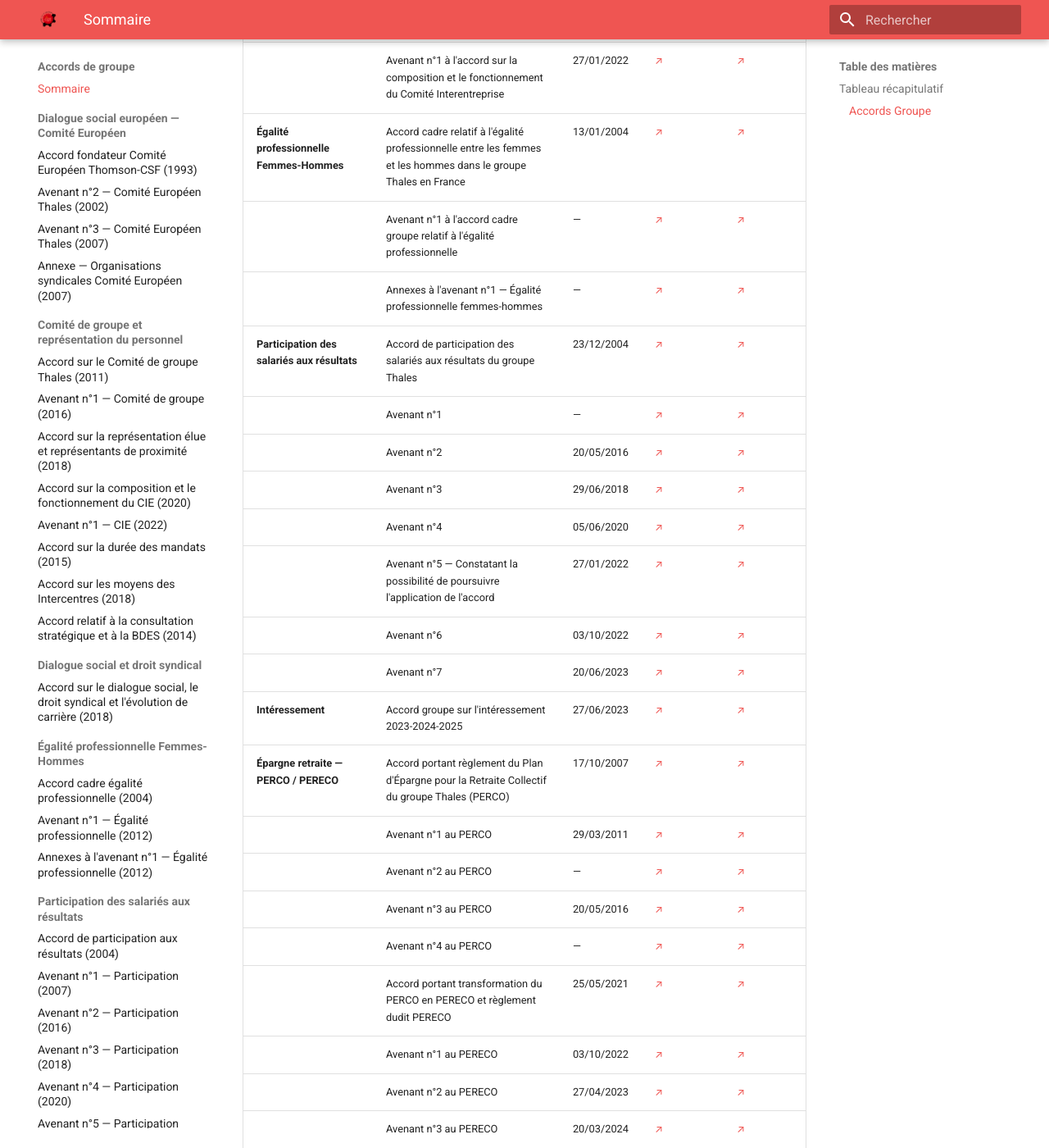
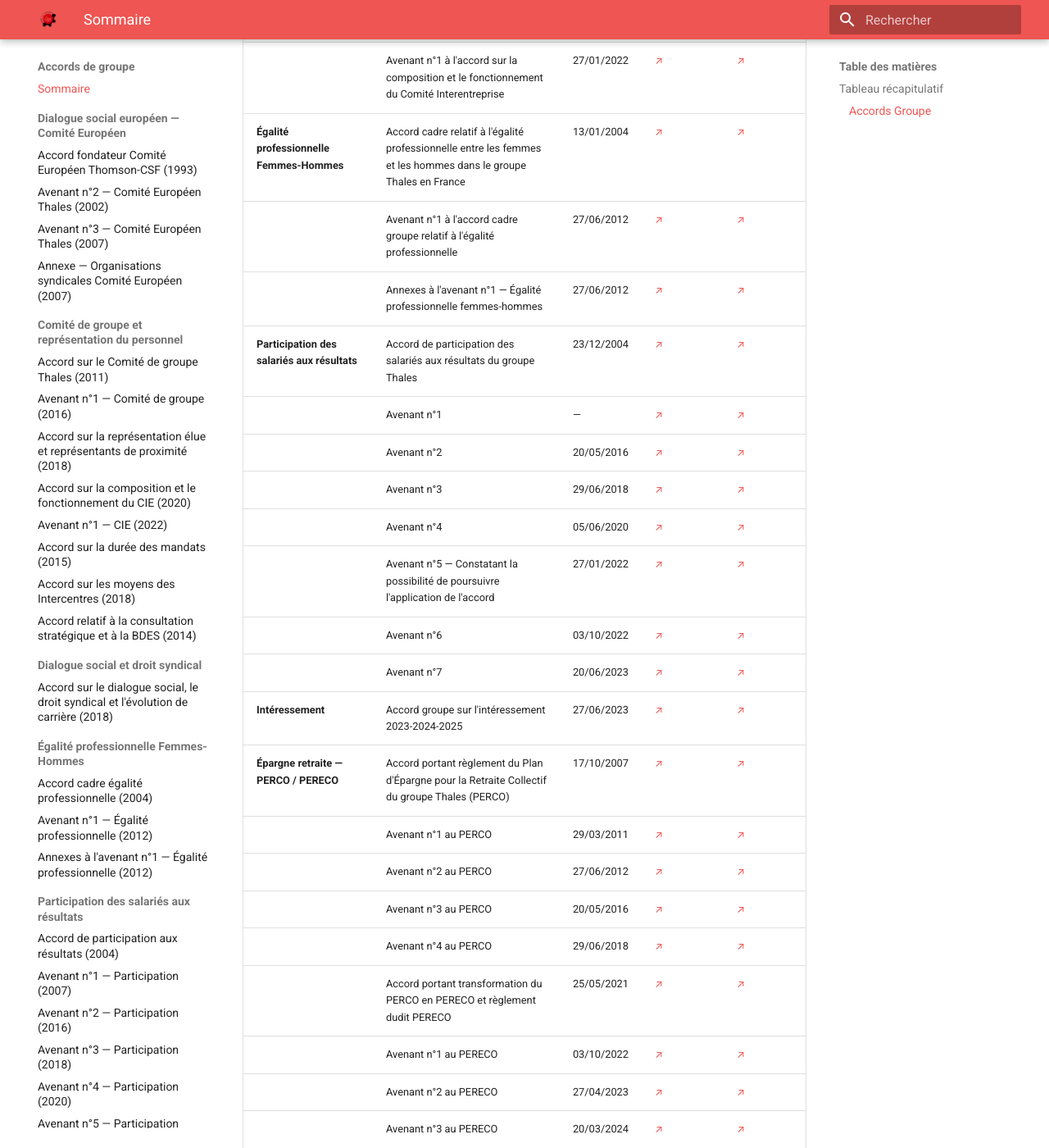
Before and after one commit to Dracufat/accords-thales, an MkDocs documentation site: the page built from docs/accords-groupe/SOMMAIRE.md, in a window 1280 px wide and 1400 px high, scrolled down 1502 px. Shown: the whole window at 82% size. Built offline with MkDocs 1.6.1 and Material for MkDocs 9.7.7, drawn with Linux system fonts in a browser that asks for light colours; some of the changed text lies outside the part shown.

Commit message:
chore: update sommaires dates

```diff
--- a/docs/accords-groupe/SOMMAIRE.md
+++ b/docs/accords-groupe/SOMMAIRE.md
@@ -10,12 +10,12 @@
 
 ### Accords Groupe
 
-| Catégorie                                              | Titre | Date | Document | PDF |
-|--------------------------------------------------------|-------|------|----------|-----|
+| Catégorie                                              | Titre | Date       | Document | PDF |
+|--------------------------------------------------------|-------|------------|----------|-----|
 | **Dialogue social européen — Comité Européen**         | Accord sur la création d'un Comité Européen Thomson-CSF et filiales | 16/11/1993 | [↗](groupe-1993-11-16-accord-sur-la-creation-dun-comite-europeen-thomson-csf-et-filiales.md) | [↗](sources/groupe-1993-11-16-accord-sur-la-creation-dun-comite-europeen-thomson-csf-et-filiales.pdf) |
 |                                                        | Avenant n°2 — Accord relatif au Comité Européen du groupe Thales | 01/03/2002 | [↗](groupe-2002-03-01-accord-relatif-au-comite-europeen-du-groupe-thales-portant-avenant-n2-a-laccord-du-16-novembre-1993.md) | [↗](sources/groupe-2002-03-01-accord-relatif-au-comite-europeen-du-groupe-thales-portant-avenant-n2-a-laccord-du-16-novembre-1993.pdf) |
 |                                                        | Avenant n°3 — Accord relatif au Comité Européen du groupe Thales | 18/12/2007 | [↗](groupe-2007-12-18-accord-relatif-au-comite-europeen-du-groupe-thales-portant-avenant-n3-a-laccord-du-16-novembre-1993.md) | [↗](sources/groupe-2007-12-18-accord-relatif-au-comite-europeen-du-groupe-thales-portant-avenant-n3-a-laccord-du-16-novembre-1993.pdf) |
-|                                                        | Annexe — Organisations syndicales France siégeant au Comité Européen | — | [↗](groupe-2007-organisations-syndicales-france-siegeant-au-comite-europeen-annexe-a-lavenant-n3-a-laccord-du-comite-europeen.md) | [↗](sources/groupe-2007-organisations-syndicales-france-siegeant-au-comite-europeen-annexe-a-lavenant-n3-a-laccord-du-comite-europeen.pdf) |
+|                                                        | Annexe — Organisations syndicales France siégeant au Comité Européen | —          | [↗](groupe-2007-organisations-syndicales-france-siegeant-au-comite-europeen-annexe-a-lavenant-n3-a-laccord-du-comite-europeen.md) | [↗](sources/groupe-2007-organisations-syndicales-france-siegeant-au-comite-europeen-annexe-a-lavenant-n3-a-laccord-du-comite-europeen.pdf) |
 | **Comité de groupe**                                   | Accord sur le Comité de groupe Thales | 14/11/2011 | [↗](groupe-2011-11-14-accord-sur-le-comite-de-groupe-thales.md) | [↗](sources/groupe-2011-11-14-accord-sur-le-comite-de-groupe-thales.pdf) |
 |                                                        | Avenant n°1 à l'accord sur le Comité de groupe Thales du 14 novembre 2011 | 15/01/2016 | [↗](groupe-2016-01-15-avenant-n1-a-laccord-sur-le-comite-de-groupe-thales-du-14-novembre-2011.md) | [↗](sources/groupe-2016-01-15-avenant-n1-a-laccord-sur-le-comite-de-groupe-thales-du-14-novembre-2011.pdf) |
 | **Représentation du personnel**                        | Accord groupe sur la représentation élue du personnel et les représentants de proximité | 13/12/2018 | [↗](groupe-2018-12-13-accord-groupe-sur-la-representation-elue-du-personnel-et-les-representants-de-proximite.md) | [↗](sources/groupe-2018-12-13-accord-groupe-sur-la-representation-elue-du-personnel-et-les-representants-de-proximite.pdf) |
@@ -26,10 +26,10 @@
 | **CIE**                                                | Accord groupe sur la composition et le fonctionnement du Comité Interentreprise du groupe Thales | 31/03/2020 | [↗](groupe-2020-03-31-accord-groupe-sur-la-composition-et-le-fonctionnement-du-comite-interentreprise-du-groupe-thales.md) | [↗](sources/groupe-2020-03-31-accord-groupe-sur-la-composition-et-le-fonctionnement-du-comite-interentreprise-du-groupe-thales.pdf) |
 |                                                        | Avenant n°1 à l'accord sur la composition et le fonctionnement du Comité Interentreprise | 27/01/2022 | [↗](groupe-2022-01-27-avenant-n1-a-laccord-groupe-sur-la-composition-et-le-fonctionnement-du-comite-interentreprise-du-groupe-thales.md) | [↗](sources/groupe-2022-01-27-avenant-n1-a-laccord-groupe-sur-la-composition-et-le-fonctionnement-du-comite-interentreprise-du-groupe-thales.pdf) |
 | **Égalité professionnelle Femmes-Hommes**              | Accord cadre relatif à l'égalité professionnelle entre les femmes et les hommes dans le groupe Thales en France | 13/01/2004 | [↗](groupe-2004-01-13-accord-cadre-relatif-a-legalite-professionnelle-entre-les-femmes-et-les-hommes-dans-le-groupe-thales-en-france.md) | [↗](sources/groupe-2004-01-13-accord-cadre-relatif-a-legalite-professionnelle-entre-les-femmes-et-les-hommes-dans-le-groupe-thales-en-france.pdf) |
-|                                                        | Avenant n°1 à l'accord cadre groupe relatif à l'égalité professionnelle | — | [↗](groupe-2012-avenant-n1-a-laccord-cadre-groupe-relatif-a-legalite-professionnelle-entre-les-femmes-et-les-hommes-dans-le-groupe-thales-en-france.md) | [↗](sources/groupe-2012-avenant-n1-a-laccord-cadre-groupe-relatif-a-legalite-professionnelle-entre-les-femmes-et-les-hommes-dans-le-groupe-thales-en-france.pdf) |
-|                                                        | Annexes à l'avenant n°1 — Égalité professionnelle femmes-hommes | — | [↗](groupe-2012-annexes-a-lavenant-n1-a-laccord-groupe-sur-legalite-professionnelle-femmes-hommes.md) | [↗](sources/groupe-2012-annexes-a-lavenant-n1-a-laccord-groupe-sur-legalite-professionnelle-femmes-hommes.pdf) |
+|                                                        | Avenant n°1 à l'accord cadre groupe relatif à l'égalité professionnelle | 27/06/2012 | [↗](groupe-2012-avenant-n1-a-laccord-cadre-groupe-relatif-a-legalite-professionnelle-entre-les-femmes-et-les-hommes-dans-le-groupe-thales-en-france.md) | [↗](sources/groupe-2012-avenant-n1-a-laccord-cadre-groupe-relatif-a-legalite-professionnelle-entre-les-femmes-et-les-hommes-dans-le-groupe-thales-en-france.pdf) |
+|                                                        | Annexes à l'avenant n°1 — Égalité professionnelle femmes-hommes | 27/06/2012          | [↗](groupe-2012-annexes-a-lavenant-n1-a-laccord-groupe-sur-legalite-professionnelle-femmes-hommes.md) | [↗](sources/groupe-2012-annexes-a-lavenant-n1-a-laccord-groupe-sur-legalite-professionnelle-femmes-hommes.pdf) |
 | **Participation des salariés aux résultats**           | Accord de participation des salariés aux résultats du groupe Thales | 23/12/2004 | [↗](groupe-2004-12-23-accord-de-participation-des-salaries-aux-resultats-du-groupe-thales.md) | [↗](sources/groupe-2004-12-23-accord-de-participation-des-salaries-aux-resultats-du-groupe-thales.pdf) |
-|                                                        | Avenant n°1 | — | [↗](groupe-2007-avenant-n1-a-laccord-de-participation-des-salaries-aux-resultats-des-societes-du-groupe-thales.md) | [↗](sources/groupe-2007-avenant-n1-a-laccord-de-participation-des-salaries-aux-resultats-des-societes-du-groupe-thales.pdf) |
+|                                                        | Avenant n°1 | —          | [↗](groupe-2007-avenant-n1-a-laccord-de-participation-des-salaries-aux-resultats-des-societes-du-groupe-thales.md) | [↗](sources/groupe-2007-avenant-n1-a-laccord-de-participation-des-salaries-aux-resultats-des-societes-du-groupe-thales.pdf) |
 |                                                        | Avenant n°2 | 20/05/2016 | [↗](groupe-2016-05-20-avenant-n2-a-laccord-de-participation-des-salaries-aux-resultats-du-groupe-thales.md) | [↗](sources/groupe-2016-05-20-avenant-n2-a-laccord-de-participation-des-salaries-aux-resultats-du-groupe-thales.pdf) |
 |                                                        | Avenant n°3 | 29/06/2018 | [↗](groupe-2018-06-29-avenant-n3-a-laccord-de-participation-des-salaries-aux-resultats-des-societes-du-groupe-thales.md) | [↗](sources/groupe-2018-06-29-avenant-n3-a-laccord-de-participation-des-salaries-aux-resultats-des-societes-du-groupe-thales.pdf) |
 |                                                        | Avenant n°4 | 05/06/2020 | [↗](groupe-2020-06-05-avenant-n4-a-laccord-de-participation-des-salaries-aux-resultats-du-groupe-thales.md) | [↗](sources/groupe-2020-06-05-avenant-n4-a-laccord-de-participation-des-salaries-aux-resultats-du-groupe-thales.pdf) |
@@ -39,9 +39,9 @@
 | **Intéressement**                                      | Accord groupe sur l'intéressement 2023-2024-2025 | 27/06/2023 | [↗](groupe-2023-06-27-accord-groupe-sur-linteressement-2023-2024-2025.md) | [↗](sources/groupe-2023-06-27-accord-groupe-sur-linteressement-2023-2024-2025.pdf) |
 | **Épargne retraite — PERCO / PERECO**                  | Accord portant règlement du Plan d'Épargne pour la Retraite Collectif du groupe Thales (PERCO) | 17/10/2007 | [↗](groupe-2007-10-17-accord-portant-reglement-du-plan-depargne-pour-la-retraite-collectif-du-groupe-thales.md) | [↗](sources/groupe-2007-10-17-accord-portant-reglement-du-plan-depargne-pour-la-retraite-collectif-du-groupe-thales.pdf) |
 |                                                        | Avenant n°1 au PERCO | 29/03/2011 | [↗](groupe-2011-03-29-avenant-n1-a-laccord-portant-reglement-du-plan-depargne-pour-la-retraite-collectif-du-groupe-thales-perco.md) | [↗](sources/groupe-2011-03-29-avenant-n1-a-laccord-portant-reglement-du-plan-depargne-pour-la-retraite-collectif-du-groupe-thales-perco.pdf) |
-|                                                        | Avenant n°2 au PERCO | — | [↗](groupe-2012-avenant-n2-a-laccord-portant-reglement-du-plan-depargne-pour-la-retraite-collectif-du-groupe-thales-perco.md) | [↗](sources/groupe-2012-avenant-n2-a-laccord-portant-reglement-du-plan-depargne-pour-la-retraite-collectif-du-groupe-thales-perco.pdf) |
+|                                                        | Avenant n°2 au PERCO | 27/06/2012 | [↗](groupe-2012-avenant-n2-a-laccord-portant-reglement-du-plan-depargne-pour-la-retraite-collectif-du-groupe-thales-perco.md) | [↗](sources/groupe-2012-avenant-n2-a-laccord-portant-reglement-du-plan-depargne-pour-la-retraite-collectif-du-groupe-thales-perco.pdf) |
 |                                                        | Avenant n°3 au PERCO | 20/05/2016 | [↗](groupe-2016-05-20-avenant-n3-a-laccord-portant-reglement-du-plan-depargne-pour-la-retraite-collectif-du-groupe-thales-perco.md) | [↗](sources/groupe-2016-05-20-avenant-n3-a-laccord-portant-reglement-du-plan-depargne-pour-la-retraite-collectif-du-groupe-thales-perco.pdf) |
-|                                                        | Avenant n°4 au PERCO | — | [↗](groupe-2018-avenant-n4-a-laccord-portant-reglement-du-plan-depargne-pour-la-retraite-collectif-du-groupe-thales-perco.md) | [↗](sources/groupe-2018-avenant-n4-a-laccord-portant-reglement-du-plan-depargne-pour-la-retraite-collectif-du-groupe-thales-perco.pdf) |
+|                                                        | Avenant n°4 au PERCO | 29/06/2018 | [↗](groupe-2018-avenant-n4-a-laccord-portant-reglement-du-plan-depargne-pour-la-retraite-collectif-du-groupe-thales-perco.md) | [↗](sources/groupe-2018-avenant-n4-a-laccord-portant-reglement-du-plan-depargne-pour-la-retraite-collectif-du-groupe-thales-perco.pdf) |
 |                                                        | Accord portant transformation du PERCO en PERECO et règlement dudit PERECO | 25/05/2021 | [↗](groupe-2021-05-25-accord-portant-transformation-du-perco-en-plan-depargne-retraite-collectif-pereco-et-reglement-dudit-pereco.md) | [↗](sources/groupe-2021-05-25-accord-portant-transformation-du-perco-en-plan-depargne-retraite-collectif-pereco-et-reglement-dudit-pereco.pdf) |
 |                                                        | Avenant n°1 au PERECO | 03/10/2022 | [↗](groupe-2022-10-03-avenant-n1-a-laccord-groupe-portant-transformation-du-perco-en-plan-depargne-retraite-collectif-pereco-et-reglement-dudit-pereco.md) | [↗](sources/groupe-2022-10-03-avenant-n1-a-laccord-groupe-portant-transformation-du-perco-en-plan-depargne-retraite-collectif-pereco-et-reglement-dudit-pereco.pdf) |
 |                                                        | Avenant n°2 au PERECO | 27/04/2023 | [↗](groupe-2023-04-27-avenant-n2-a-laccord-groupe-portant-transformation-du-perco-en-plan-depargne-retraite-collectif-pereco-et-reglement-dudit-pereco.md) | [↗](sources/groupe-2023-04-27-avenant-n2-a-laccord-groupe-portant-transformation-du-perco-en-plan-depargne-retraite-collectif-pereco-et-reglement-dudit-pereco.pdf) |
```
Also changed, not shown: other parts of docs/accords-groupe/SOMMAIRE.md (+4 -4 lines), docs/accords-interprofessionnels/SOMMAIRE.md (+4 -4 lines).
